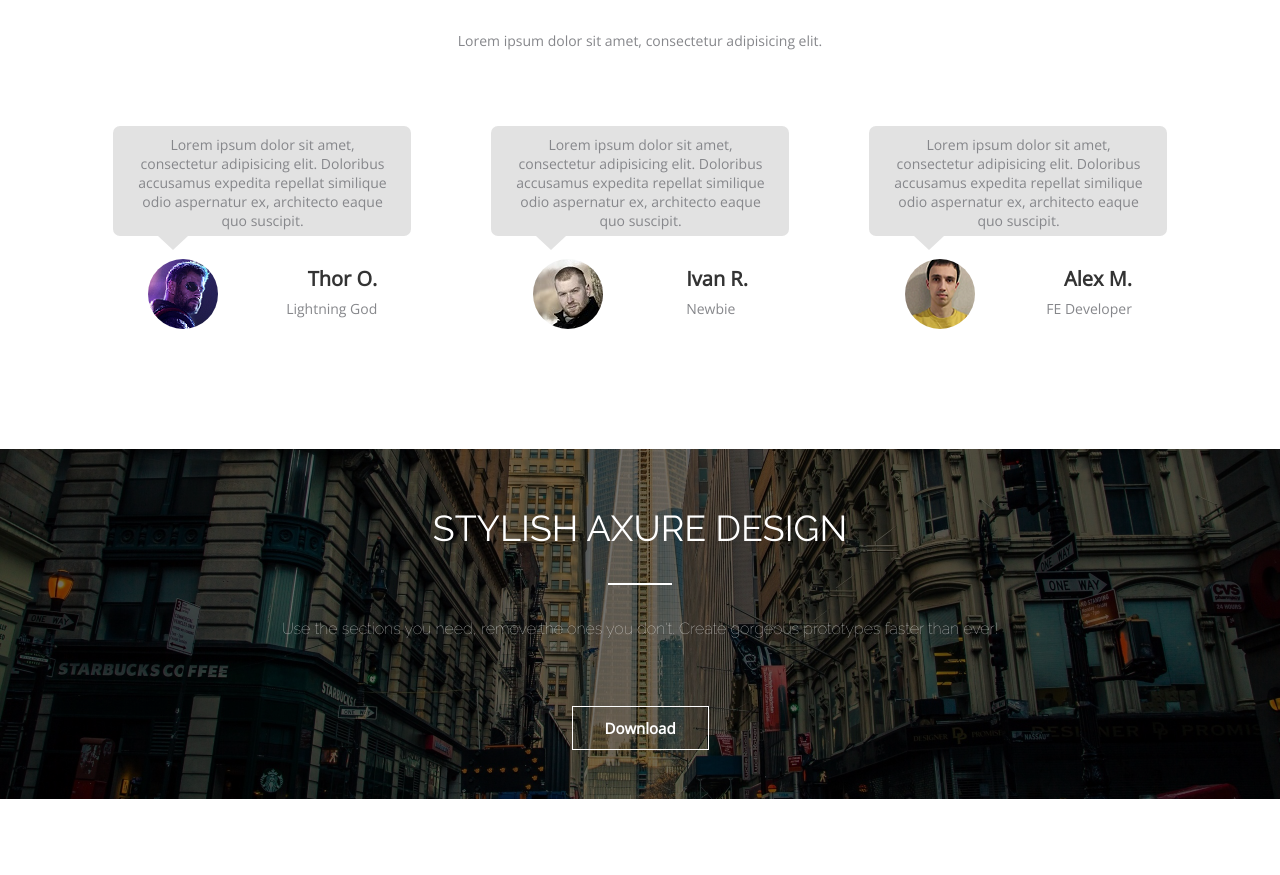
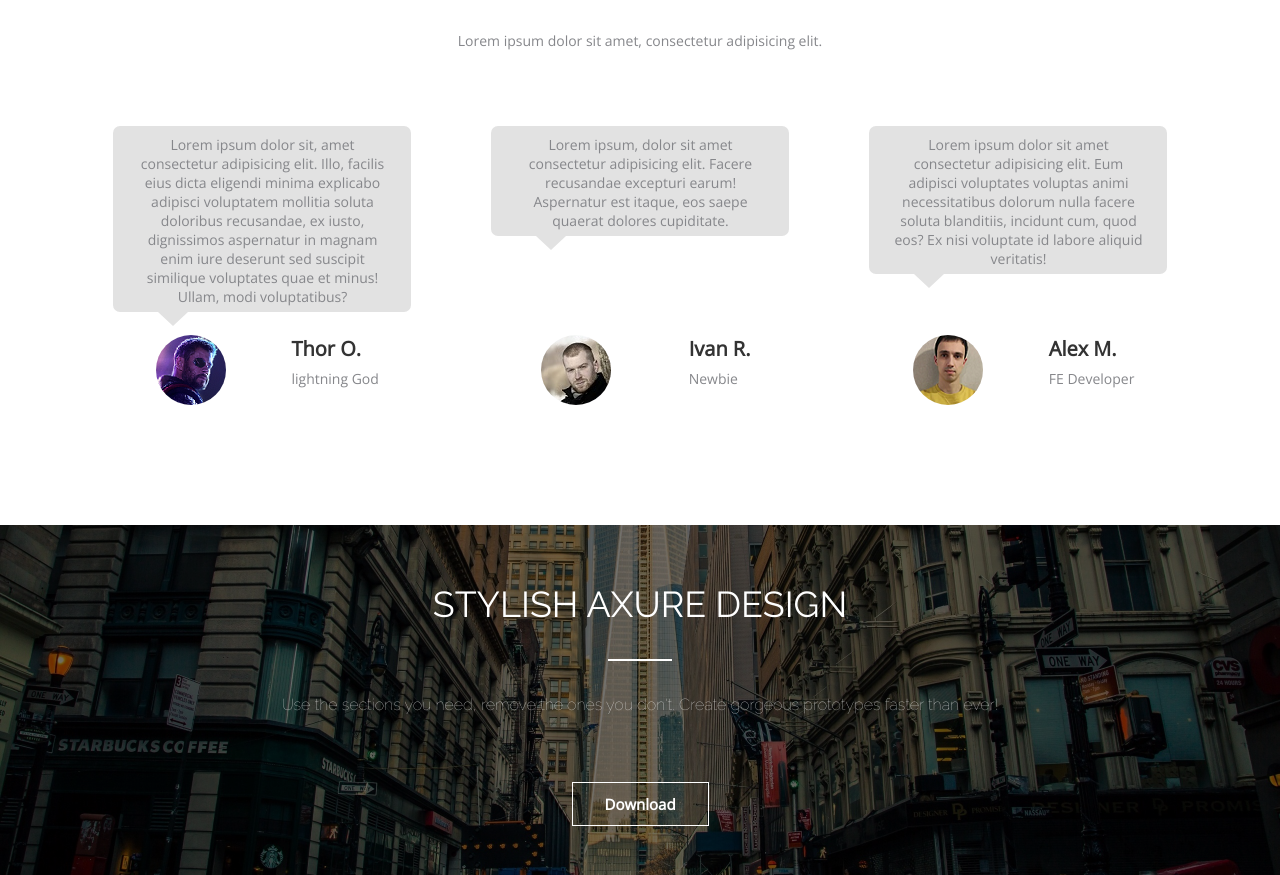
Before and after one commit to IvanRabtsevich/FE09-wk-1-Ivan-Rabtsevich, a plain HTML site: page Homework/index.html in a window 1280 px wide. Shown: the part 1580-2455 px from the top of the page. Before the commit the page ends 2379 px from the top, so only its background shows below. Drawn offline with nearby package versions, Linux system fonts and the light colour scheme.

Commit message:
customers upgrade Lesson4

```diff
--- a/Homework/css/customers.css
+++ b/Homework/css/customers.css
@@ -20,9 +20,12 @@
 }
 
 .customers-row__item {
+  display: flex;
   max-width: 298px;
   margin: auto;
   margin: 0 40px 119px 40px;
+  justify-content: space-between;
+  flex-direction: column;
 }
 .customers-row__item:hover {
   box-shadow: 0 7px 15px rgba(0, 0, 0, 0.25);
@@ -58,10 +61,9 @@
 }
 
 .customers-row__card {
+  margin-top: 22px;
   display: flex;
-  margin-top: 22px;
   justify-content: space-around;
-  align-items: center;
 }
 .customers-row__card-img {
   border: 1px solid white;
@@ -69,8 +71,10 @@
   width: 70px;
   height: 70px;
   overflow: hidden;
+  margin-left: 10px;
 }
-
+.customer {
+}
 .customers-row__card-name {
   font-family: Open Sans;
   font-style: normal;
@@ -78,7 +82,6 @@
   font-size: 20px;
   line-height: 30px;
   color: #333333;
-  text-align: right;
 }
 .customers-row__card-occupation {
   font-family: Open Sans;
--- a/Homework/index.html
+++ b/Homework/index.html
@@ -130,9 +130,11 @@
         <div class="raw customers-row">
           <div class="customers-row__item">
             <p class="customers-row__text">
-              Lorem ipsum dolor sit amet, consectetur adipisicing elit.
-              Doloribus accusamus expedita repellat similique odio aspernatur
-              ex, architecto eaque quo suscipit.
+              Lorem ipsum dolor sit, amet consectetur adipisicing elit. Illo,
+              facilis eius dicta eligendi minima explicabo adipisci voluptatem
+              mollitia soluta doloribus recusandae, ex iusto, dignissimos
+              aspernatur in magnam enim iure deserunt sed suscipit similique
+              voluptates quae et minus! Ullam, modi voluptatibus?
             </p>
             <div class="customers-row__card">
               <div class="customers-row__card-img">
@@ -140,15 +142,15 @@
               </div>
               <div class="customer">
                 <p class="customers-row__card-name">Thor O.</p>
-                <p class="customers-row__card-occupation">Lightning God</p>
+                <p class="customers-row__card-occupation">lightning God</p>
               </div>
             </div>
           </div>
           <div class="customers-row__item">
             <p class="customers-row__text">
-              Lorem ipsum dolor sit amet, consectetur adipisicing elit.
-              Doloribus accusamus expedita repellat similique odio aspernatur
-              ex, architecto eaque quo suscipit.
+              Lorem ipsum, dolor sit amet consectetur adipisicing elit. Facere
+              recusandae excepturi earum! Aspernatur est itaque, eos saepe
+              quaerat dolores cupiditate.
             </p>
             <div class="customers-row__card">
               <div class="customers-row__card-img">
@@ -162,9 +164,10 @@
           </div>
           <div class="customers-row__item">
             <p class="customers-row__text">
-              Lorem ipsum dolor sit amet, consectetur adipisicing elit.
-              Doloribus accusamus expedita repellat similique odio aspernatur
-              ex, architecto eaque quo suscipit.
+              Lorem ipsum dolor sit amet consectetur adipisicing elit. Eum
+              adipisci voluptates voluptas animi necessitatibus dolorum nulla
+              facere soluta blanditiis, incidunt cum, quod eos? Ex nisi
+              voluptate id labore aliquid veritatis!
             </p>
             <div class="customers-row__card">
               <div class="customers-row__card-img">
```
